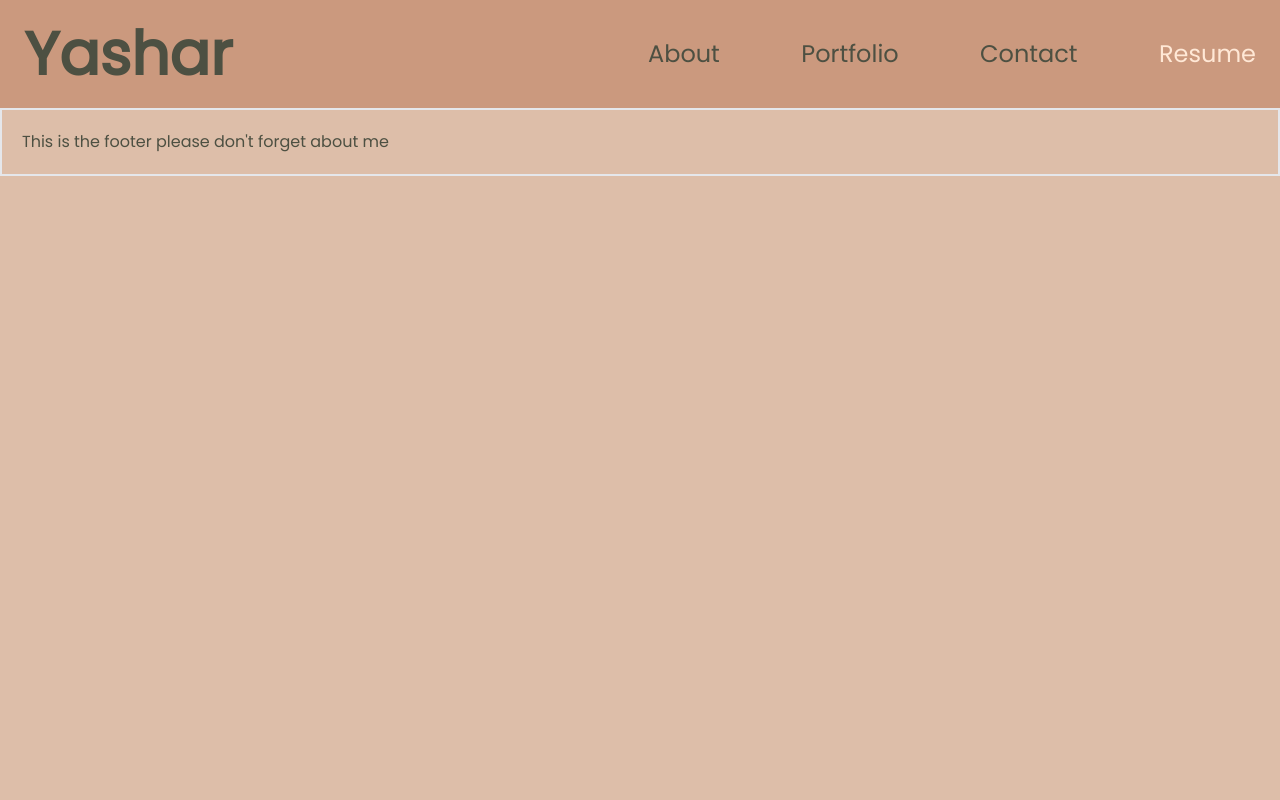
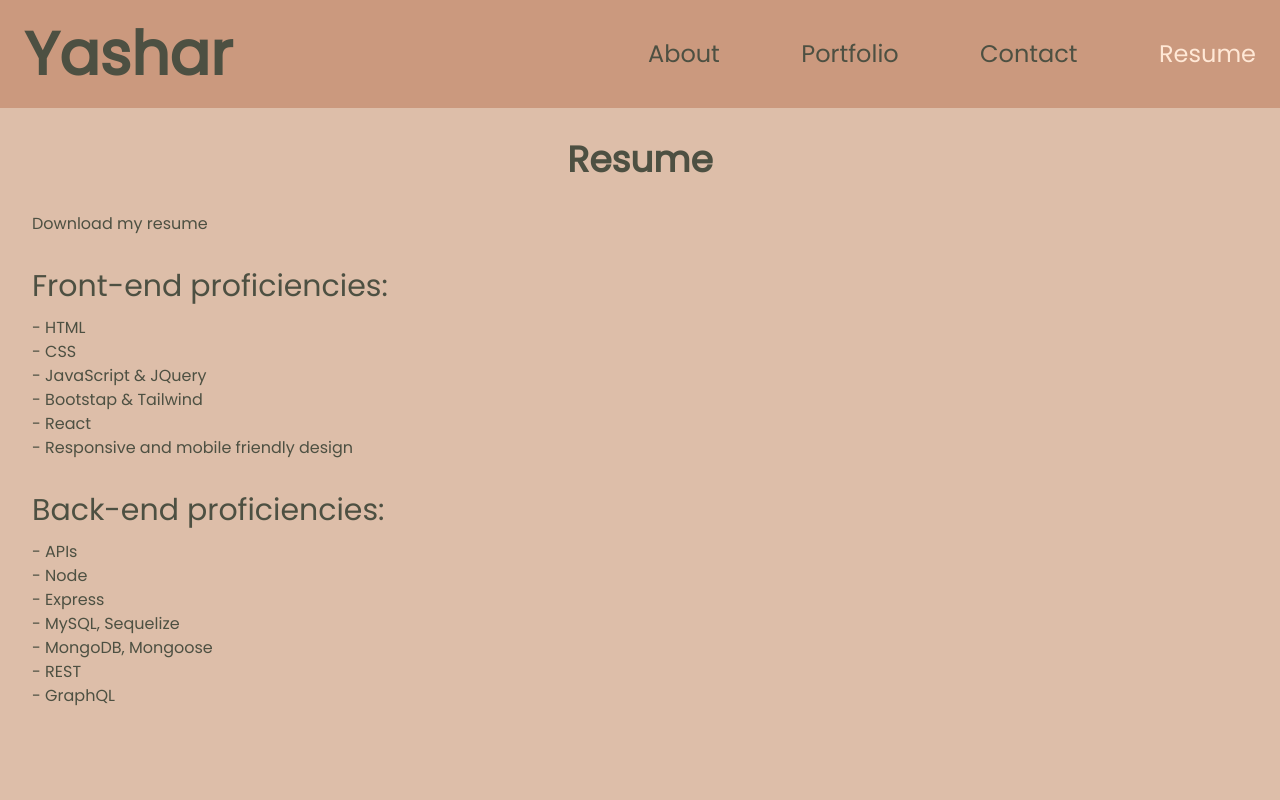
Before and after one commit to yasharjs/react-portfolio, a React (Create React App) app: page / in a window 1280 px wide. Both pictures are taken after a click on the item "Resume". Shown: the top 800 px of the page. Built offline with nearby package versions, Linux system fonts and the light colour scheme.

Commit message:
Resume component

```diff
--- a/src/components/Footer/index.js
+++ b/src/components/Footer/index.js
@@ -3,7 +3,7 @@ import React from 'react'
 export default function Footer() {
     return (
         <div>
-            <footer className="border-2 border-red p-5">
+            <footer className=" p-5">
                 This is the footer please don't forget about me
             </footer>
         </div>
--- a/src/components/Resume/index.js
+++ b/src/components/Resume/index.js
@@ -1,9 +1,31 @@
 import React from 'react'
+import './resume.css'
 
 export default function Resume() {
     return (
-        <div>
+        <div className="resume-container h-screen">
+            <h2 className="text-4xl font-extrabold text-center">Resume</h2>
+            <p>Download my <a href="/" >resume</a></p>
+            <ul className="front-end">
+                <h4 className="text-3xl mb-3">Front-end proficiencies:</h4>
+                <li>- HTML</li>
+                <li>- CSS</li>
+                <li>- JavaScript & JQuery</li>
+                <li>- Bootstap & Tailwind</li>
+                <li>- React</li>
+                <li>- Responsive and mobile friendly design</li>
+            </ul>
+            <ul className="back-end">
+                <h4 className="text-3xl mb-3">Back-end proficiencies:</h4>
+                <li>- APIs</li>
+                <li>- Node</li>
+                <li>- Express </li>
+                <li>- MySQL, Sequelize</li>
+                <li>- MongoDB, Mongoose</li>
+                <li>- REST</li>
+                <li>- GraphQL</li>
+            </ul>
+        </div>
 
-        </div>
     )
 }
--- /dev/null
+++ b/src/components/Resume/resume.css
@@ -0,0 +1,16 @@
+.resume-container{
+
+    display: flex;
+    flex-direction: column;
+
+    padding: 1rem;
+}
+
+.resume-container > *{
+    margin:1rem;
+}
+
+.resume-container a:hover{
+    color: #FFE8D6
+
+}
```
